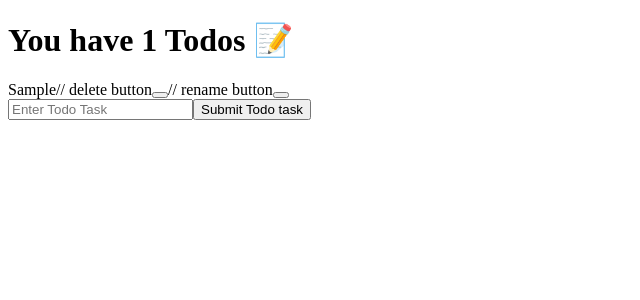
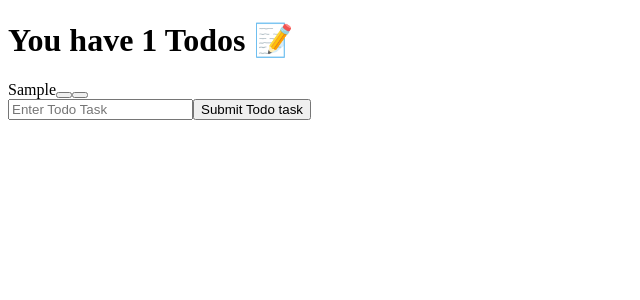
Before and after one commit to bcostaaa01/todo-list-react, a React (Create React App) app: page / in a window 1280 px wide. Both pictures are taken after typing "Sample" into the empty fields and a click on the button "Submit Todo task". Shown: the top 300 px of the page, without its empty margins (0-640 px from the left). Built offline with nearby package versions, Linux system fonts and the light colour scheme.

Commit message:
Update todo.js

```diff
--- a/src/todo.js
+++ b/src/todo.js
@@ -4,14 +4,14 @@ const Todo = (props) => {
   return (
     <div className="list-item">
       {props.content}
-      // delete button
+
       <button
         class="delete is-pulled-right"
         onClick={() => {
           props.onDelete(props.id);
         }}
       ></button>
-      // rename button
+
       <button class="rename"
       onClick={() => {
         props.onChange(props.id);
```
